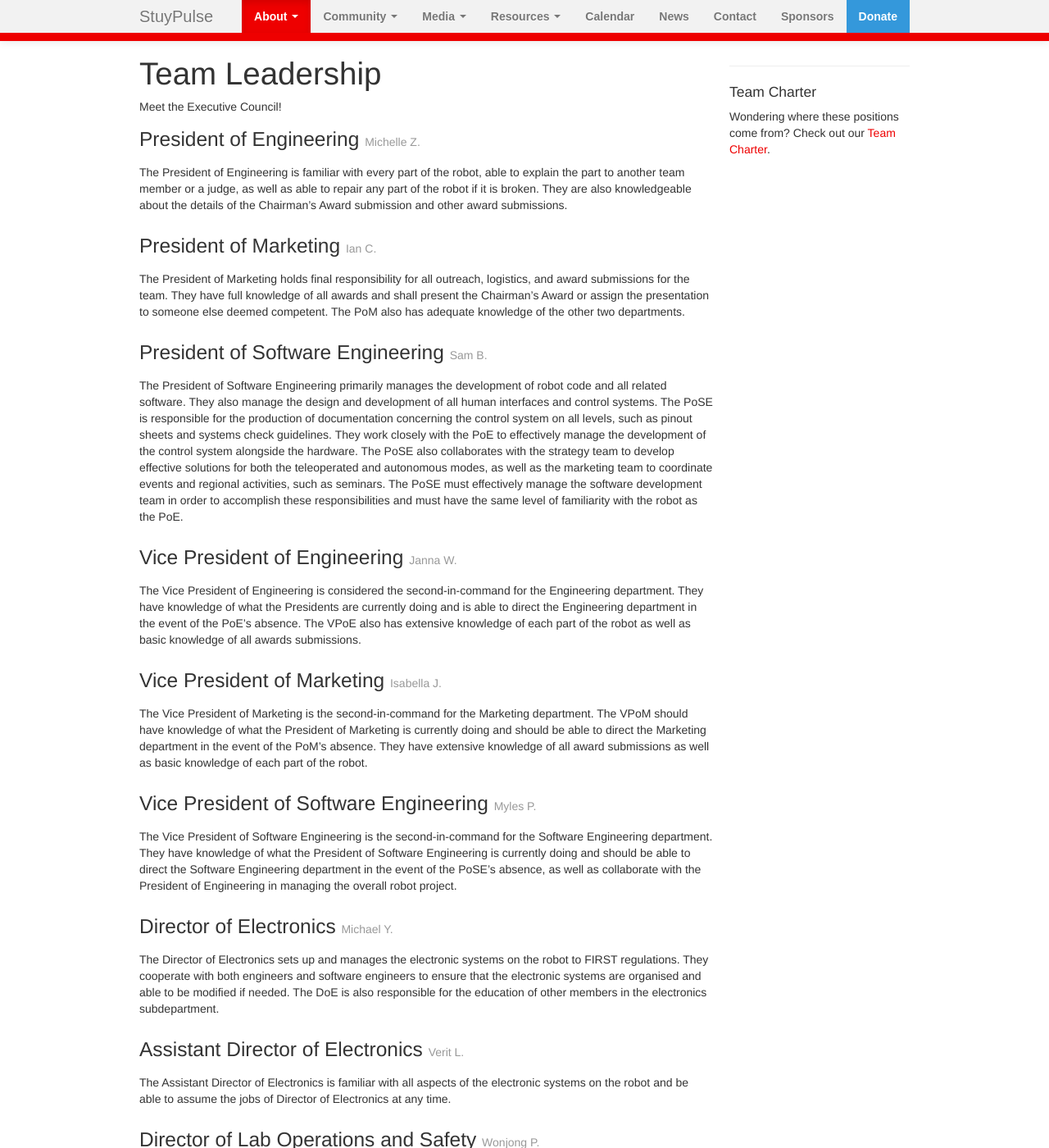
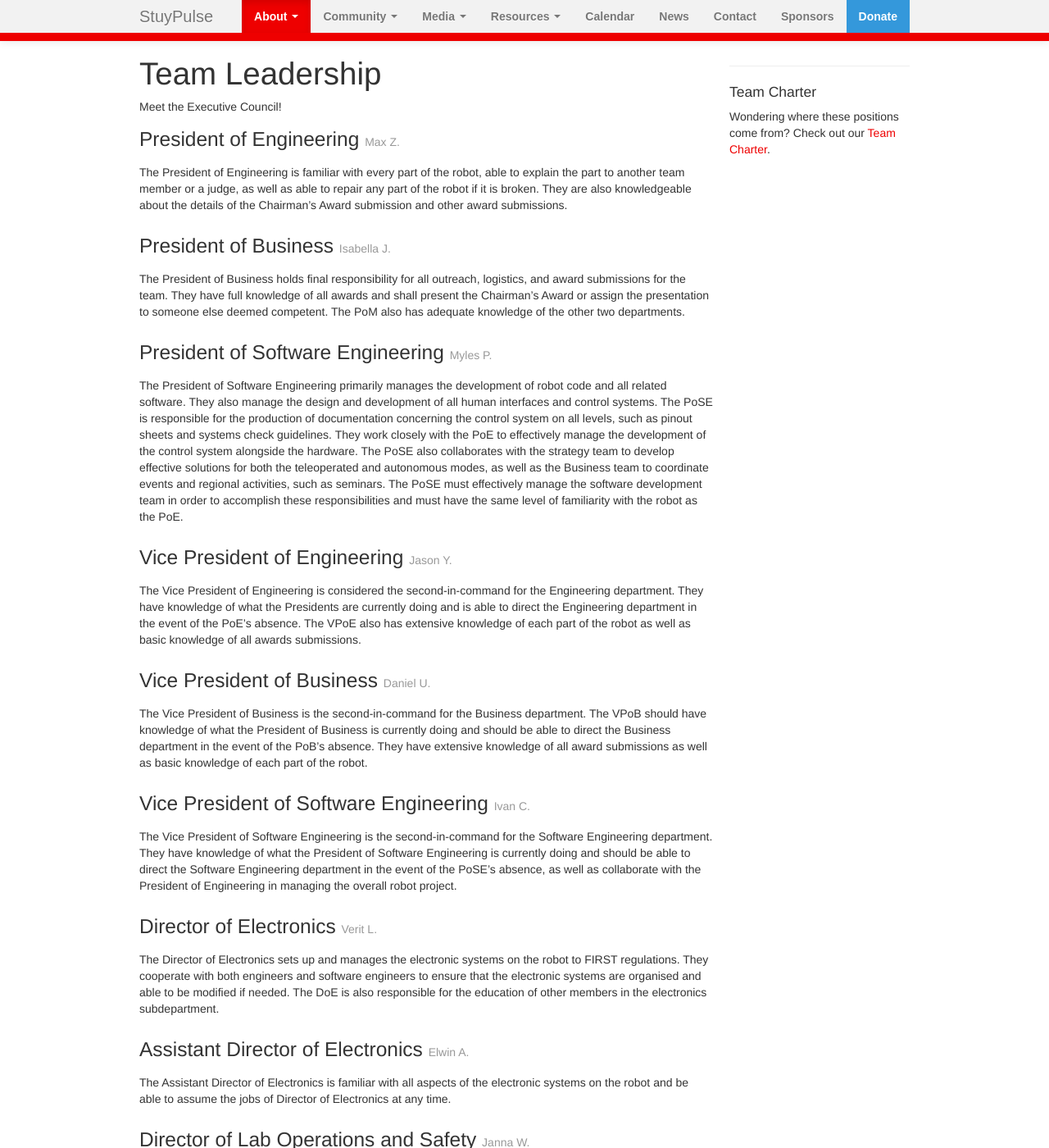
Before and after one commit to StuyPulse/team694.github.io, a Jekyll site: the page built from about/ec/index.md, in a window 1280 px wide and 1400 px high. Shown: the whole window at 82% size. Built offline with Jekyll 4.4.1, drawn with Linux system fonts in a browser that asks for light colours; nearby versions of some CDN libraries; some of the changed text lies outside the part shown.

Commit message:
Update leadership and departments (#307)
* Change marketing to buisness

* Add new ec and ac people and positions

* Change marketing to buisness in leadership

* Update DoO position

```diff
--- a/about/ec/index.md
+++ b/about/ec/index.md
@@ -1,7 +1,7 @@
 ---
 layout: page-with-sidebar
 title: Team Leadership
-description: StuyPulse's Executive Council leads the team and includes the presidents and vice presidents of engineering, software engineering, and marketing.
+description: StuyPulse's Executive Council leads the team and includes the presidents and vice presidents of engineering, software engineering, and Business.
 # Looking for EC positions? You can find them in _data/ec.yml.
 ---
 Meet the Executive Council!
@@ -12,16 +12,16 @@
 The President of Engineering is familiar with every part of the robot, able to explain the part to another team member or a judge, as well as able to repair any part of the robot if it is broken. They are also knowledgeable about the details of the Chairman’s Award submission and other award submissions.
 </div>
 
-### President of Marketing <small>{{ site.data.ec.pom.name }}</small>
+### President of Business <small>{{ site.data.ec.pob.name }}</small>
 <div markdown="1" class="ec-description">
-{% if site.data.ec.pom.photo %} <img src="{{ site.data.ec.pom.photo }}" class="ec-photo" alt="President of Marketing"> {% endif %}
-The President of Marketing holds final responsibility for all outreach, logistics, and award submissions for the team. They have full knowledge of all awards and shall present the Chairman’s Award or assign the presentation to someone else deemed competent. The PoM also has adequate knowledge of the other two departments.
+{% if site.data.ec.pob.photo %} <img src="{{ site.data.ec.pob.photo }}" class="ec-photo" alt="President of Business"> {% endif %}
+The President of Business holds final responsibility for all outreach, logistics, and award submissions for the team. They have full knowledge of all awards and shall present the Chairman’s Award or assign the presentation to someone else deemed competent. The PoM also has adequate knowledge of the other two departments.
 </div>
 
 ### President of Software Engineering <small>{{ site.data.ec.pse.name }}</small>
 <div markdown="1" class="ec-description">
 {% if site.data.ec.pse.photo %} <img src="{{ site.data.ec.pse.photo }}" class="ec-photo" alt="President of Software Engineering"> {% endif %}
-The President of Software Engineering primarily manages the development of robot code and all related software. They also manage the design and development of all human interfaces and control systems. The PoSE is responsible for the production of documentation concerning the control system on all levels, such as pinout sheets and systems check guidelines. They work closely with the PoE to effectively manage the development of the control system alongside the hardware. The PoSE also collaborates with the strategy team to develop effective solutions for both the teleoperated and autonomous modes, as well as the marketing team to coordinate events and regional activities, such as seminars. The PoSE must effectively manage the software development team in order to accomplish these responsibilities and must have the same level of familiarity with the robot as the PoE.
+The President of Software Engineering primarily manages the development of robot code and all related software. They also manage the design and development of all human interfaces and control systems. The PoSE is responsible for the production of documentation concerning the control system on all levels, such as pinout sheets and systems check guidelines. They work closely with the PoE to effectively manage the development of the control system alongside the hardware. The PoSE also collaborates with the strategy team to develop effective solutions for both the teleoperated and autonomous modes, as well as the Business team to coordinate events and regional activities, such as seminars. The PoSE must effectively manage the software development team in order to accomplish these responsibilities and must have the same level of familiarity with the robot as the PoE.
 </div>
 
 ### Vice President of Engineering <small>{{ site.data.ec.vpoe.name }}</small>
@@ -30,10 +30,10 @@
 The Vice President of Engineering is considered the second-in-command for the Engineering department. They have knowledge of what the Presidents are currently doing and is able to direct the Engineering department in the event of the PoE’s absence. The VPoE also has extensive knowledge of each part of the robot as well as basic knowledge of all awards submissions.
 </div>
 
-### Vice President of Marketing <small>{{ site.data.ec.vpom.name }}</small>
+### Vice President of Business <small>{{ site.data.ec.vpob.name }}</small>
 <div markdown="1" class="ec-description">
-{% if site.data.ec.vpom.photo %} <img src="{{ site.data.ec.vpom.photo }}" class="ec-photo" alt="Vice President of Marketing"> {% endif %}
-The Vice President of Marketing is the second-­in-­command for the Marketing department. The VPoM should have knowledge of what the President of Marketing is currently doing and should be able to direct the Marketing department in the event of the PoM’s absence. They have extensive knowledge of all award submissions as well as basic knowledge of each part of the robot.
+{% if site.data.ec.vpob.photo %} <img src="{{ site.data.ec.vpob.photo }}" class="ec-photo" alt="Vice President of Business"> {% endif %}
+The Vice President of Business is the second-­in-­command for the Business department. The VPoB should have knowledge of what the President of Business is currently doing and should be able to direct the Business department in the event of the PoB’s absence. They have extensive knowledge of all award submissions as well as basic knowledge of each part of the robot.
 </div>
 
 ### Vice President of Software Engineering <small>{{ site.data.ec.vpse.name }}</small>
@@ -69,7 +69,7 @@
 ### Director of Operations <small>{{ site.data.ec.ops.name }}</small>
 <div markdown="1" class="ec-description">
 {% if site.data.ec.ops.photo %} <img src="{{ site.data.ec.ops.photo }}" class="ec-photo" alt="Director of Operations"> {% endif %}
-The Director of Operations will handle the day-to-day operations of the marketing department and the whole team. The DoO is responsible for paperwork, trip planning, managing deadlines and other logistics regarding the team. The Director of Operations is also responsible for award submissions, as well as a timeline that will guide the team smoothly through a busy building season and keep the pace of work going through pre-season and post-season.
+The Director of Operations will handle the day-to-day operations of the Business department and the whole team. The DoO is responsible for paperwork, trip planning, managing deadlines and other logistics regarding the team. The Director of Operations is also responsible for award submissions, as well as a timeline that will guide the team smoothly through a busy building season and keep the pace of work going through pre-season and post-season.
 </div>
 
 ### Director of Public Relations <small>{{ site.data.ec.pr.name }}</small>
@@ -139,8 +139,14 @@
 The Assistant Director of Newbie Relations is to be familiar with all aspects of newbie relations and should be ready to assume the job of the Director of Newbie Relations if necessary.
 </div>
 
-### Webmaster <small>{{ site.data.ec.webmaster.name }}</small>
+### Director of I/T <small>{{ site.data.ec.doit.name }}</small>
 <div markdown="1" class="ec-description">
-{% if site.data.ec.webmaster.photo %} <img src="{{ site.data.ec.webmaster.photo }}" class="ec-photo" alt="Webmaster"> {% endif %}
-The job of the Webmaster is to maintain the team website and any other websites created by the team. The Webmaster is to update the website with the most recent progress of the team and to upload any relevant pictures. They must also use the website to keep the team and any visitors to the website informed and interested.
+{% if site.data.ec.doit.photo %} <img src="{{ site.data.ec.doit.photo }}" class="ec-photo" alt="Director of I/T"> {% endif %}
+The job of the Director of I/T is to create new technology related to team logistics,integrate and develop of existing technology, document existing tools, and teach members interested in I/T. The director ensures that I/T responsibilities are focused on the team website, the team manager, and important tools for attendance. The director of I/T will also have to communicate with business to ensure the team's website is up to date.
 </div>
+
+### Assistant Director of I/T <small>{{ site.data.ec.adoit.name }}</small>
+<div markdown="1" class="ec-description">
+{% if site.data.ec.adoit.photo %} <img src="{{ site.data.ec.adoit.photo }}" class="ec-photo" alt="Assistant Director of I/T"> {% endif %}
+The Assistant Director of I/T is to be familiar with all aspects of the I/T department and should be ready to assume the job of the Director of I/T if necessary.
+</div>
```
Also changed, not shown: _data/ec.yml (+42 -40 lines), about/departments/index.md (+4 -4 lines).
